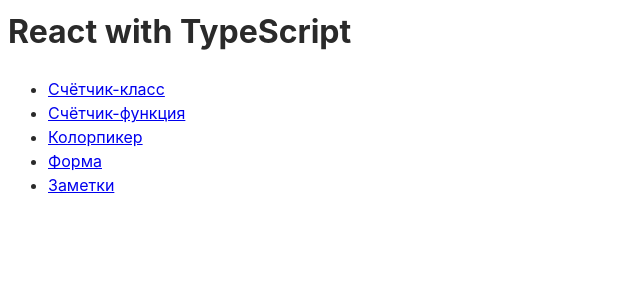
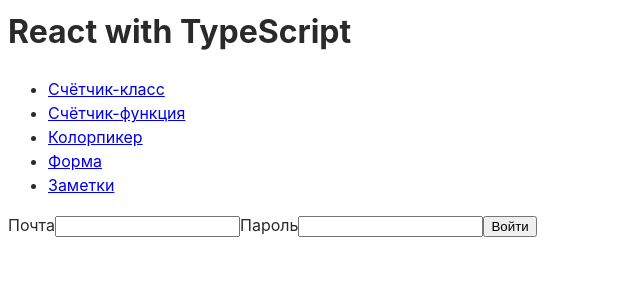
Before and after one commit to mityaua/typescript-practice, a React (Create React App) app: page /form in a window 1280 px wide. Shown: the top 300 px of the page, without its empty margins (0-640 px from the left). Built offline with nearby package versions, Linux system fonts and the light colour scheme.

Commit message:
Added form

```diff
--- a/src/components/App.tsx
+++ b/src/components/App.tsx
@@ -2,6 +2,7 @@
 import CounterClass from './CounterClass';
 import CounterHook from './CounterHook';
 import ColorPicker from './ColorPicker';
+import Form from './Form';
 
 const colorPickerOptions = [
   { label: 'red', color: '#F44336' },
@@ -44,10 +45,10 @@
       <Route path="/colorpicker">
         <ColorPicker options={colorPickerOptions} />
       </Route>
-      {/* <Route path="/form">
-        <Form />
+      <Route path="/form">
+        <Form onSubmit={cred => console.log(cred)} />
       </Route>
-      <Route path="/sync-todos">
+      {/* <Route path="/sync-todos">
         <TodosView />
       </Route> */}
     </Switch>
--- /dev/null
+++ b/src/components/Form.tsx
@@ -0,0 +1,61 @@
+// Функциональный компонент Формы + типизация событий и пропсов из родительского компонента + useRef
+
+import { useState, useRef } from 'react';
+
+// Типизация пропсов (функции) через интерфейс
+interface IProps {
+  onSubmit: (cred: { email: string; password: string }) => void;
+}
+
+export default function Form({ onSubmit }: IProps) {
+  const [email, setEmail] = useState('');
+  const [password, setPassword] = useState('');
+
+  const formRef = useRef(null); // Описали реф через явное указание null
+
+  // Используем подсказку при наведении на onChange - дженерик ChangeEvent
+  const onChange = (event: React.ChangeEvent<HTMLInputElement>) => {
+    const { name, value } = event.currentTarget;
+
+    switch (name) {
+      case 'email':
+        setEmail(value);
+        break;
+
+      case 'password':
+        setPassword(value);
+        break;
+
+      default:
+        console.warn(`Неизвестное имя поля - ${name}`);
+    }
+  };
+
+  // Используем подсказку при наведении на onSubmit - дженерик FormEvent
+  const handleSubmit = (event: React.FormEvent<HTMLFormElement>) => {
+    event.preventDefault();
+
+    onSubmit({ email, password });
+  };
+
+  return (
+    <form onSubmit={handleSubmit} ref={formRef}>
+      <label>
+        Почта
+        <input type="mail" name="email" onChange={onChange} value={email} />
+      </label>
+
+      <label>
+        Пароль
+        <input
+          type="password"
+          name="password"
+          onChange={onChange}
+          value={password}
+        />
+      </label>
+
+      <button type="submit">Войти</button>
+    </form>
+  );
+}
```
